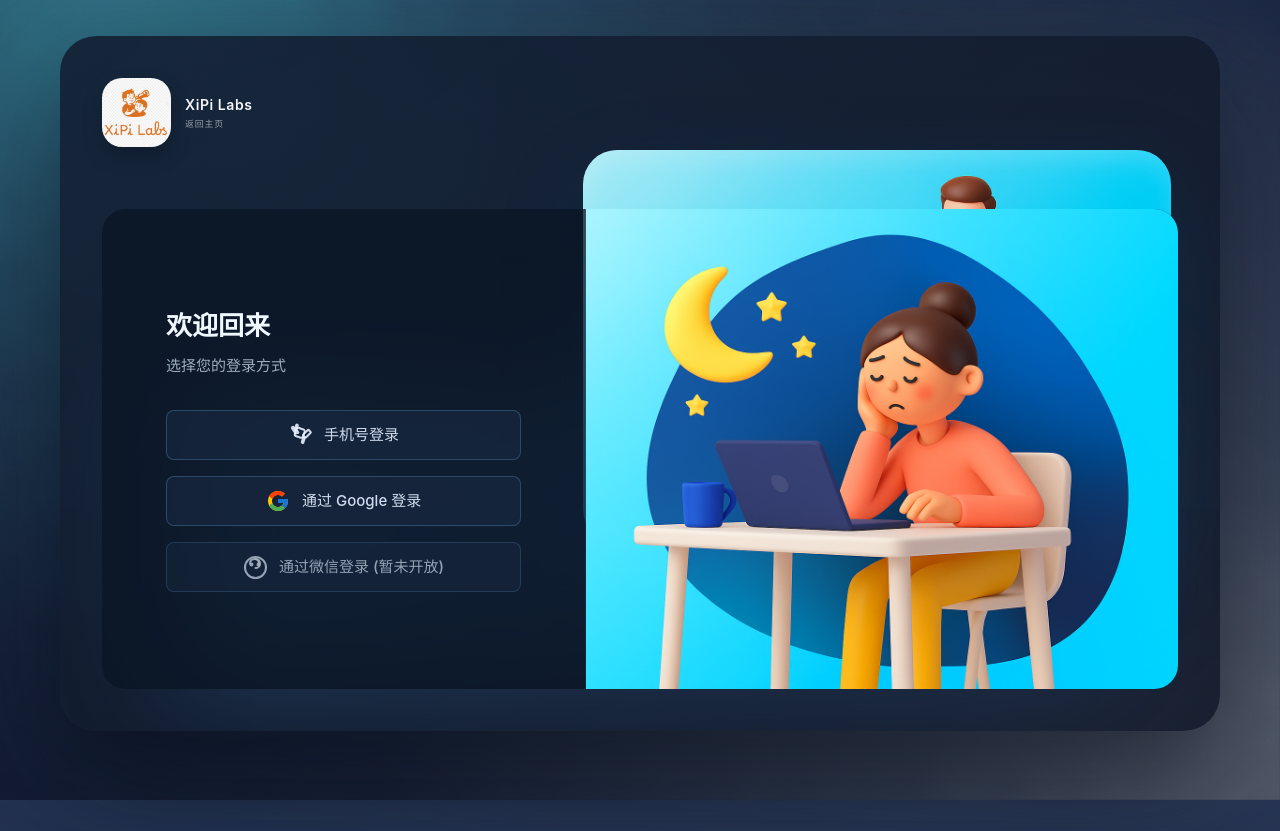
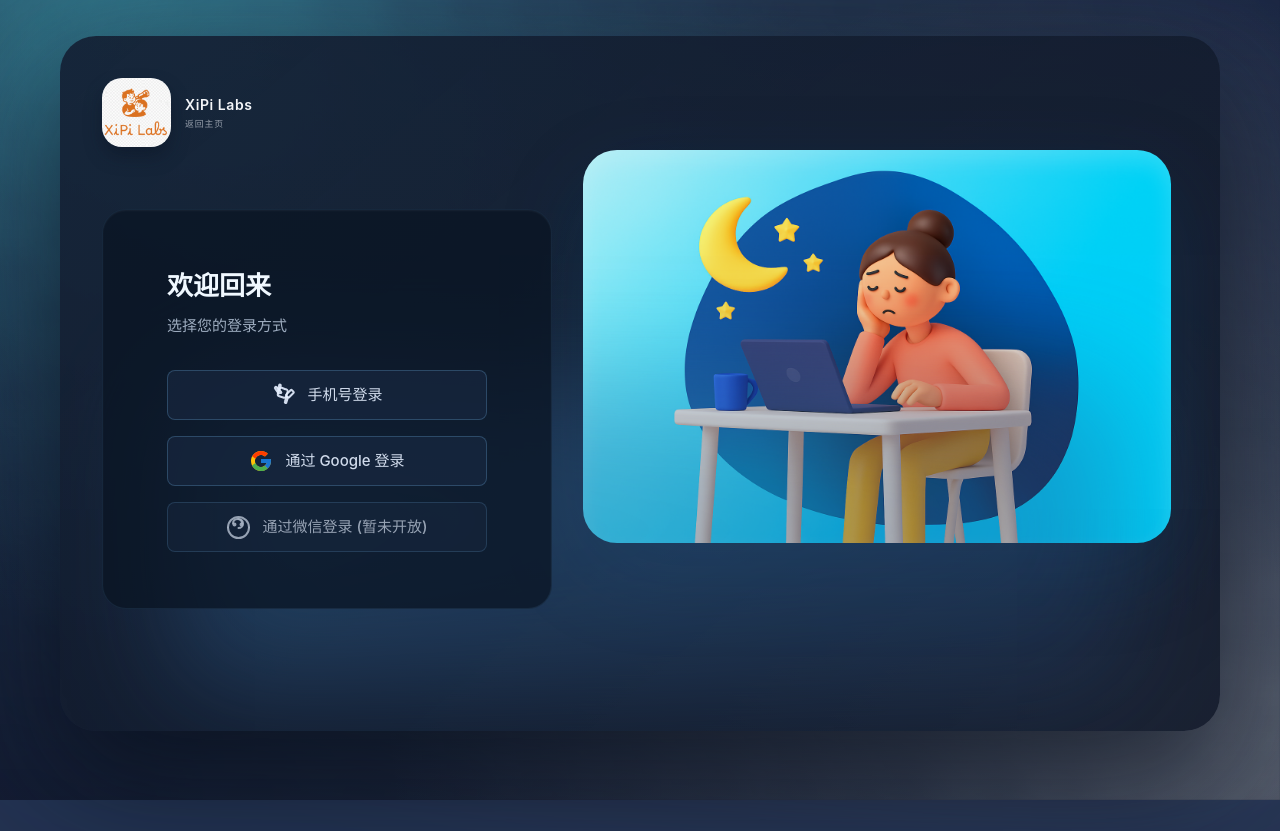
Before and after one commit to chenjiangbo/XiPiLabs-web, a Next.js app: page /login in a window 1280 px wide. Built offline with nearby package versions, Linux system fonts and the light colour scheme.

Commit message:
fix(ui): final atomic fixes for hero nav and login layout

```diff
--- a/src/app/globals.css
+++ b/src/app/globals.css
@@ -188,6 +188,7 @@ a {
   text-transform: uppercase;
   letter-spacing: 0.1em;
   flex-wrap: nowrap;
+  align-items: center;
 }
 
 .showcase__menu a {
@@ -1155,8 +1156,6 @@ main {
   align-items: center;
   gap: 8px;
   margin-left: auto; /* Pushes auth links to the right */
-  position: relative;
-  top: -4px; /* Nudge into perfect alignment */
 }
 
 .auth-link-placeholder {
@@ -1204,11 +1203,12 @@ main {
 }
 
 .auth-user-name {
-  font-size: 11px;
-  text-transform: uppercase;
-  letter-spacing: 0.1em;
-  color: rgba(235, 241, 248, 0.78);
-  font-weight: normal;
+  font-size: 11px !important;
+  text-transform: uppercase !important;
+  letter-spacing: 0.1em !important;
+  color: rgba(235, 241, 248, 0.78) !important;
+  font-weight: normal !important;
+  padding-bottom: 8px; /* Match padding of a tags */
 }
 
 .auth-icon-button {
@@ -1218,8 +1218,8 @@ main {
   background: none;
   border: none;
   padding: 0;
-  width: 26px;
-  height: 26px;
+  width: 24px;
+  height: 24px;
   color: rgba(235, 241, 248, 0.6);
   border-radius: 50%;
   transition: background-color 160ms ease, color 160ms ease;
@@ -1236,11 +1236,11 @@ main {
 
 .user-icon,
 .logout-icon {
-  width: 16px;
-  height: 16px;
+  width: 14px;
+  height: 14px;
 }
 
-/* === Login Page & Form Styles (Robust Flexbox Implementation) === */
+/* === Login Page & Form Styles (Final Implementation) === */
 @keyframes fadeInUp {
   from {
     opacity: 0;
@@ -1256,28 +1256,21 @@ main {
   position: relative;
   z-index: 1;
   margin-top: clamp(24px, 3.2vw, 48px);
-  display: flex;
-  align-items: stretch;
-  width: 100%;
   min-height: 480px;
   animation: fadeInUp 0.6s cubic-bezier(0.25, 1, 0.5, 1) forwards;
-  background: rgba(10, 20, 35, 0.75); /* Apply background to the container */
-  border-radius: 24px;
-  overflow: hidden;
 }
 
-.login-form-wrapper {
-  flex: 0 0 45%;
+.login-container {
+  /* This is the "inner card" for the login form */
+  max-width: 450px;
+  background: rgba(10, 20, 35, 0.75);
+  border-radius: 24px;
+  border: 1px solid rgba(118, 186, 241, 0.1);
+  box-shadow: inset 0 1px 2px rgba(255, 255, 255, 0.05);
   padding: clamp(32px, 4vw, 48px);
   position: relative; /* For the absolute positioned views inside */
   overflow: hidden; /* Hide the overflowing slider views */
-  border-right: 1px solid rgba(118, 186, 241, 0.1);
-}
-
-.login-image-wrapper {
-  flex: 1 1 55%;
-  background-size: cover;
-  background-position: center;
+  min-height: 400px;
 }
 
 .login-view {
@@ -1428,6 +1421,9 @@ main {
 }
 
 @media (max-width: 880px) {
+  .login-container {
+    max-width: 100%;
+  }
   .login-image-wrapper {
     display: none;
   }
--- a/src/app/login/page.tsx
+++ b/src/app/login/page.tsx
@@ -21,18 +21,17 @@ const heroImages = [
 ] as const;
 
 export default function LoginPage() {
-  // Randomly select a hero image for the right-side container
+  // Randomly select a hero image
   const heroArt = heroImages[Math.floor(Math.random() * heroImages.length)];
-  const imageContainerStyle = {
-    backgroundImage: `url(${heroArt})`,
+  const heroCardStyle = {
+    "--hero-art": `url(${heroArt})`,
   } as CSSProperties;
 
   return (
     <div className="site-header">
       <div className="showcase">
         <div className="showcase__glow" />
-        {/* The main card no longer needs the pseudo-element style */}
-        <div className="showcase__card">
+        <div className="showcase__card" style={heroCardStyle}>
           {/* Simplified nav for login page */}
           <div className="showcase__nav">
             <Link href="/" className="showcase__brand">
@@ -53,12 +52,9 @@ export default function LoginPage() {
             </Link>
           </div>
 
-          {/* The main content area now uses an explicit flex layout */}
+          {/* The main content area is replaced by the LoginForm */}
           <div className="login-page-content">
-            <div className="login-form-wrapper">
-              <LoginForm />
-            </div>
-            <div className="login-image-wrapper" style={imageContainerStyle}></div>
+            <LoginForm />
           </div>
         </div>
       </div>
```
